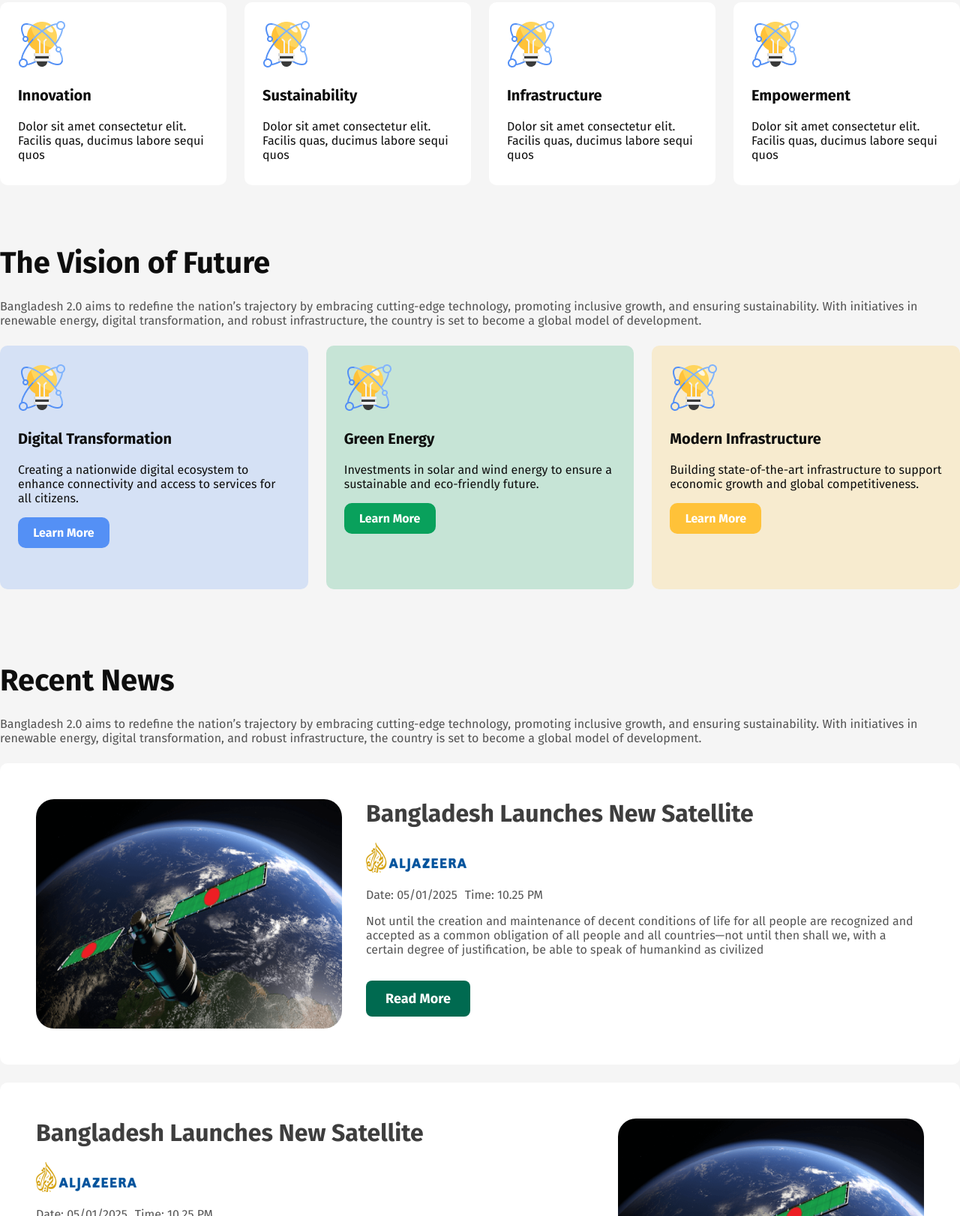
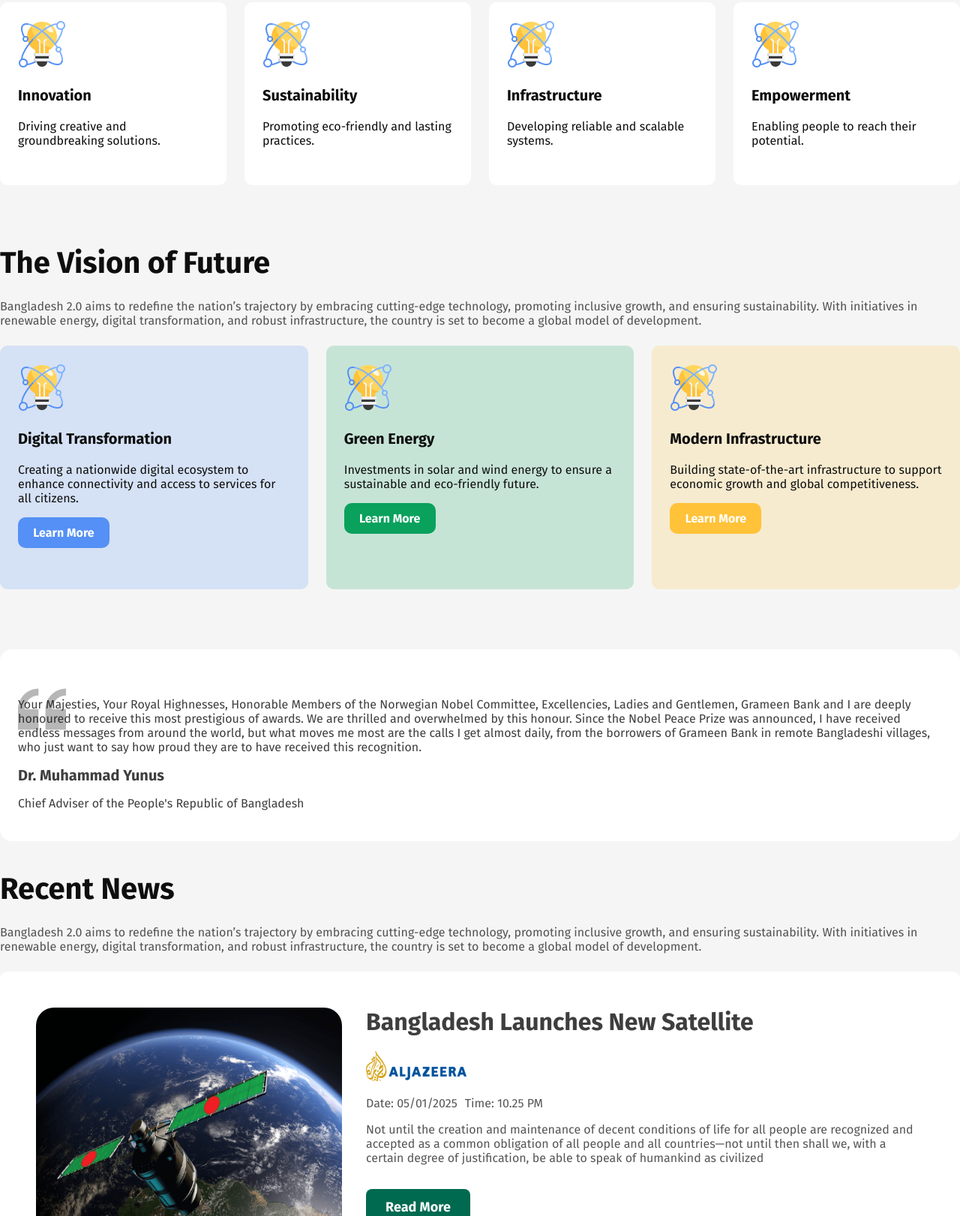
Before and after one commit to hasinahsanul/ph-assignment-01, a plain HTML site: page index.html in a window 1280 px wide. Shown: the part 825-2447 px from the top of the page at 75% size. Drawn offline with Linux system fonts and the light colour scheme.

Commit message:
assignment done

```diff
--- a/CSS/style.css
+++ b/CSS/style.css
@@ -64,6 +64,7 @@ body {
   font-weight: 500;
   font-family: "Fira Sans", serif;
   opacity: 50%;
+  margin: 0;
 }
 
 .banner-title {
@@ -269,6 +270,40 @@ body {
   transition: background-color 0.3s ease;
 }
 
+.quote-section-container {
+  position: relative;
+  width: 1280px;
+  height: 256px;
+  margin: auto;
+  background-color: #ffffff;
+  border-radius: 16px;
+  padding-right: 24px;
+  padding-left: 24px;
+  padding-top: 48px;
+  padding-bottom: 48px;
+}
+
+.quote-image {
+  position: absolute;
+}
+
+.dr-muhammad-yunus {
+  font-size: 20px;
+  font-weight: 700;
+  font-family: "Fira Sans", serif;
+  color: #0e0e0e;
+  opacity: 80%;
+  margin: 0;
+}
+
+.quote-section-speech {
+  font-size: 16px;
+  font-weight: 400;
+  font-family: "Fira Sans", serif;
+  color: #0e0e0e;
+  opacity: 80%;
+}
+
 /* Recent news section design */
 .recent-news-container {
   width: 1280px;
@@ -359,8 +394,9 @@ body {
   background-color: transparent;
   color: #006a50;
   border: 1px solid #006a50;
-  transition: background-color 0.3s ease;
+  transition: background-color 0.3s ease;
 }
+
 /* Donate Today section design */
 
 .donate-today-container {
@@ -454,8 +490,9 @@ body {
   background-color: transparent;
   color: #006a50;
   border: 1px solid #006a50;
-  transition: background-color 0.3s ease;
+  transition: background-color 0.3s ease;
 }
+
 /* Newsletter section design */
 .newsletter-container {
   width: 1280px;
--- a/index.html
+++ b/index.html
@@ -3,7 +3,7 @@
   <head>
     <meta charset="UTF-8" />
     <meta name="viewport" content="width=device-width, initial-scale=1.0" />
-    <title>Assignment One</title>
+    <title>BANGLADESH 2.0</title>
     <link rel="stylesheet" href="./css/style.css" />
 
     <link rel="preconnect" href="https://fonts.googleapis.com" />
@@ -15,10 +15,10 @@
   </head>
   <body>
     <!-- Navbar Section -->
-    <nav class="navbar-container">
+    <header class="navbar-container">
       <h3 class="navbar-title">Bangladesh 2.0</h3>
       <button class="navbar-btn">Sign In</button>
-    </nav>
+    </header>
 
     <!-- Banner Section -->
     <section class="banner-container">
@@ -46,36 +46,33 @@
           <img src="./assets/card-icon.png" alt="" />
           <h3 class="pillars-card-title">Innovation</h3>
           <p class="pillars-card-description">
-            Dolor sit amet consectetur elit. Facilis quas, ducimus labore sequi
-            quos
+            Driving creative and groundbreaking solutions.
           </p>
         </div>
         <div class="pillars-card">
           <img src="./assets/card-icon.png" alt="" />
           <h3 class="pillars-card-title">Sustainability</h3>
           <p class="pillars-card-description">
-            Dolor sit amet consectetur elit. Facilis quas, ducimus labore sequi
-            quos
+            Promoting eco-friendly and lasting practices.
           </p>
         </div>
         <div class="pillars-card">
           <img src="./assets/card-icon.png" alt="" />
           <h3 class="pillars-card-title">Infrastructure</h3>
           <p class="pillars-card-description">
-            Dolor sit amet consectetur elit. Facilis quas, ducimus labore sequi
-            quos
+            Developing reliable and scalable systems.
           </p>
         </div>
         <div class="pillars-card">
           <img src="./assets/card-icon.png" alt="" />
           <h3 class="pillars-card-title">Empowerment</h3>
           <p class="pillars-card-description">
-            Dolor sit amet consectetur elit. Facilis quas, ducimus labore sequi
-            quos
+            Enabling people to reach their potential.
           </p>
         </div>
       </div>
     </section>
+
     <!-- The Vision of future section -->
     <section class="the-vision-of-future-container">
       <h3 class="the-vision-of-future-title">The Vision of Future</h3>
@@ -120,7 +117,27 @@
           <button class="modern-infrastructure-btn">Learn More</button>
         </div>
       </div>
+    </section>
 
+    <!-- Quote Section -->
+    <section class="quote-section-container">
+      <img src="./assets/quote-bg.png" alt="" class="quote-image" />
+
+      <p class="quote-section-speech">
+        Your Majesties, Your Royal Highnesses, Honorable Members of the
+        Norwegian Nobel Committee, Excellencies, Ladies and Gentlemen, Grameen
+        Bank and I are deeply honoured to receive this most prestigious of
+        awards. We are thrilled and overwhelmed by this honour. Since the Nobel
+        Peace Prize was announced, I have received endless messages from around
+        the world, but what moves me most are the calls I get almost daily, from
+        the borrowers of Grameen Bank in remote Bangladeshi villages, who just
+        want to say how proud they are to have received this recognition.
+      </p>
+
+      <h3 class="dr-muhammad-yunus">Dr. Muhammad Yunus</h3>
+      <p class="quote-section-speech">
+        Chief Adviser of the People's Republic of Bangladesh
+      </p>
     </section>
 
     <!-- Recent News section -->
@@ -204,8 +221,8 @@
           </div>
         </div>
       </div>
+    </section>
 
-    </section>
     <!-- Donate Today section -->
     <section class="donate-today-container">
       <h1 class="donate-today-title">Donate Today</h1>
@@ -232,8 +249,8 @@
       <div class="donate-btn-container">
         <button class="donate-btn">Donate Now</button>
       </div>
+    </section>
 
-    </section>
     <!-- News Letter section -->
     <section class="newsletter-container">
       <div class="newsletter-content">
@@ -265,8 +282,6 @@
         <img src="./assets/instagram.png" alt="" />
         <img src="./assets/x.png" alt="" />
       </div>
-
     </footer>
-
   </body>
 </html>
```
